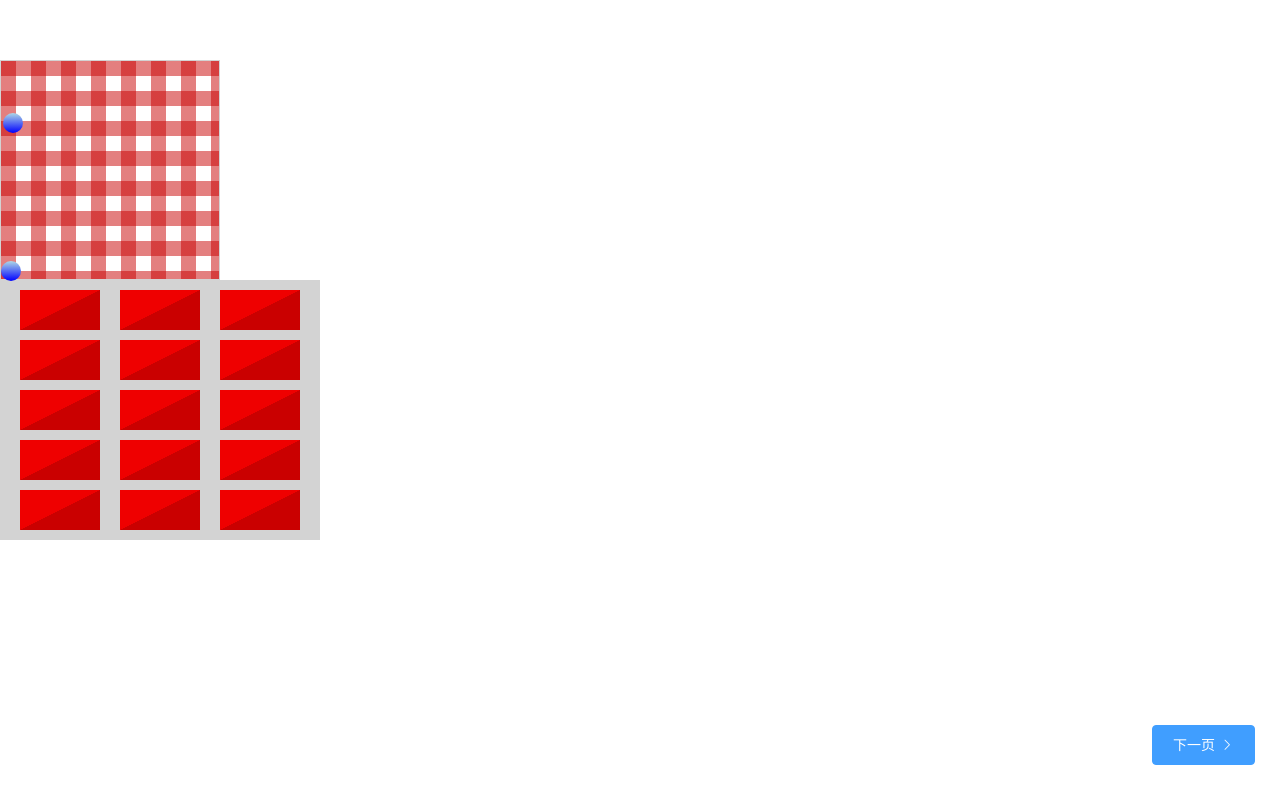
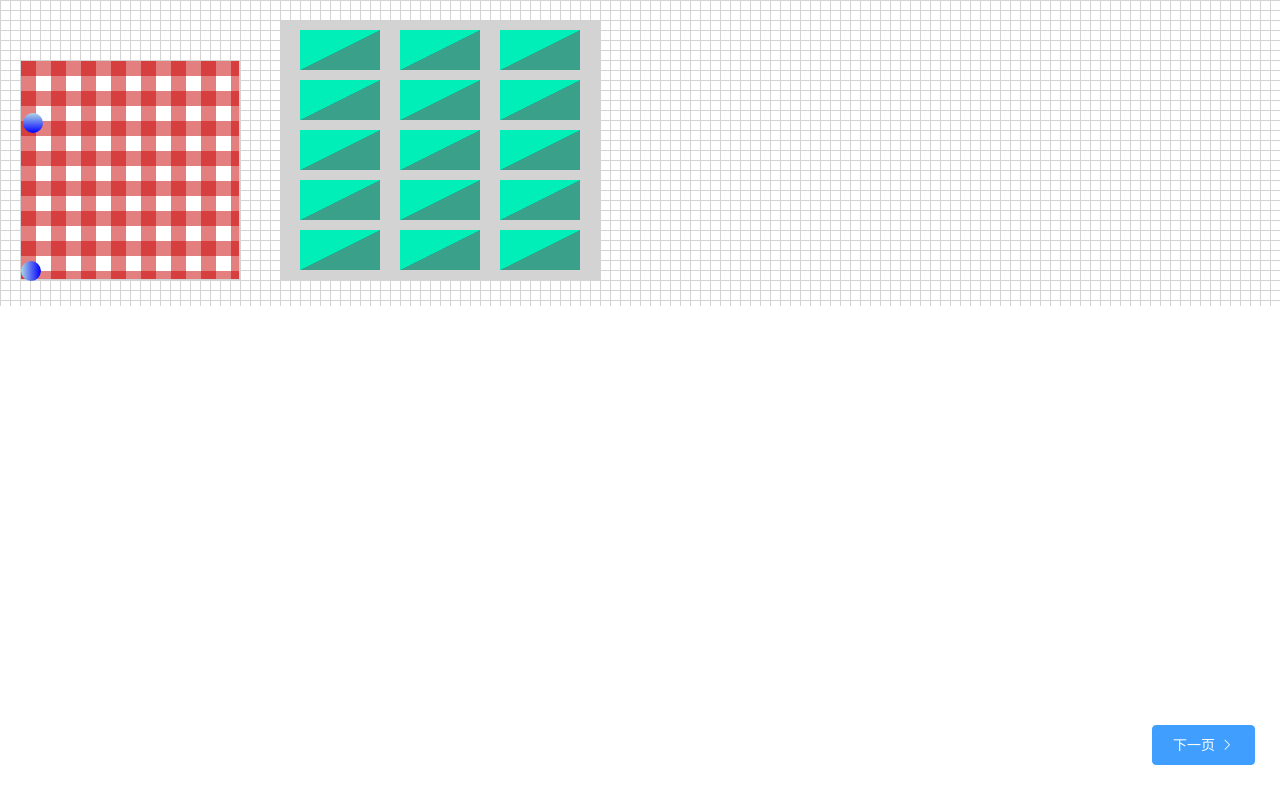
Before and after one commit to juzi5230/practice, a Vue app in the folder demo/vue-demo/: page /#/ in a window 1280 px wide. Shown: the top 804 px of the page. Built offline with nearby package versions, Linux system fonts and the light colour scheme.

Commit message:
vue-demo

```diff
--- a/demo/vue-demo/src/App.vue
+++ b/demo/vue-demo/src/App.vue
@@ -24,8 +24,18 @@ export default {
   font-family: Avenir, Helvetica, Arial, sans-serif;
   -webkit-font-smoothing: antialiased;
   -moz-osx-font-smoothing: grayscale;
-  text-align: center;
+
+  /* text-align: center; */
   color: #2c3e50;
-  margin-top: 60px;
+
+  /* margin-top: 60px; */
+  background-image: linear-gradient(to right, lightgrey 1px, transparent 0), linear-gradient(to bottom, lightgrey 1px, transparent 0);
+  background-size: 10px 10px;
+}
+.inblock {
+  display: inline-block;
+}
+.mg20 {
+  margin: 20px;
 }
 </style>
--- a/demo/vue-demo/src/components/Animater.vue
+++ b/demo/vue-demo/src/components/Animater.vue
@@ -1,12 +1,13 @@
 
 <template>
   <div>
-    <div class="animater-container">
+    <div class="animater-container inblock mg20">
       <div class="js-animater animater" ref="animateObject"></div>
       <div class="css-animater animater"></div>
     </div>
     <el-button type="primary" @click="changeRoute" class="next-page">下一页<i class="el-icon-arrow-right el-icon--right"></i></el-button>
-    <div class="bg-image-set"></div>
+    <div class="bg-image-set inblock mg20"></div>
+    <!-- <div class="square"></div> -->
   </div>
 </template>
 
@@ -77,8 +78,6 @@ export default {
       }
     },
     changeRoute() {
-      console.log(this.$router)
-      console.log(this.$route)
       this.$router.push({
         name: 'ImageShow',
         path: '/ImageShow'
@@ -121,11 +120,13 @@ export default {
 
 /* 使用css3实现动画效果 */
 .css-animater {
-  will-change: left, top;
-  animation: round 10s infinite;
+  will-change: left, top, transform;
+
+  /* animation: revolution 10s infinite; */
+  animation: revolution 10s ease-out infinite, rotation 2s linear infinite;
 }
 
-@keyframes round {
+@keyframes revolution {
   0% {
     top: 0;
     left: 0;
@@ -148,14 +149,30 @@ export default {
   }
 }
 
+@keyframes rotation {
+  from {
+    transform: rotate(0deg);
+  }
+  to {
+    transform: rotate(360deg);
+  }
+}
+
 /*  使用background-image： liner-gradient 可以实现很多复杂的背景图片，可以有效减少图片的引入，减少http请求及请求大小，优化页面效果 */
 .bg-image-set {
   width: 320px;
   height: 260px;
   background-color: #fff;
-  background-image: linear-gradient(to right, lightgrey 20%, transparent 0), linear-gradient(to bottom, lightgrey 20%, transparent 0), linear-gradient(to bottom right, #ef0000 60%, #ca0000 0);
+  background-image: linear-gradient(to right, lightgrey 20%, transparent 0), linear-gradient(to bottom, lightgrey 20%, transparent 0), linear-gradient(to bottom right, #00efb8 60%, #3ba089 0);
   background-size: 100px 50px;
 }
+
+/* .square {
+  width: 200px;
+  height: 200px;
+  background-image: linear-gradient(to right, lightgrey 1px, transparent 0), linear-gradient(to bottom, lightgrey 1px, transparent 0);
+  background-size: 10px 10px;
+} */
 .next-page {
   position: absolute;
   right: 25px;
```
